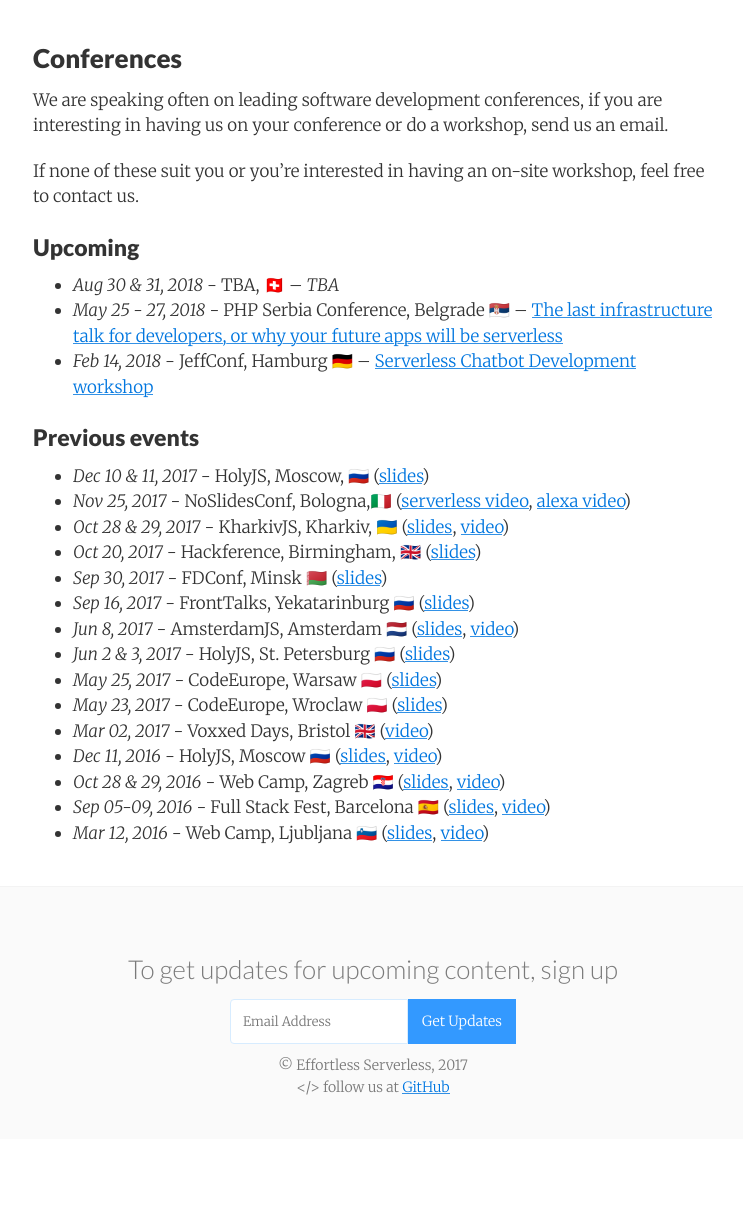
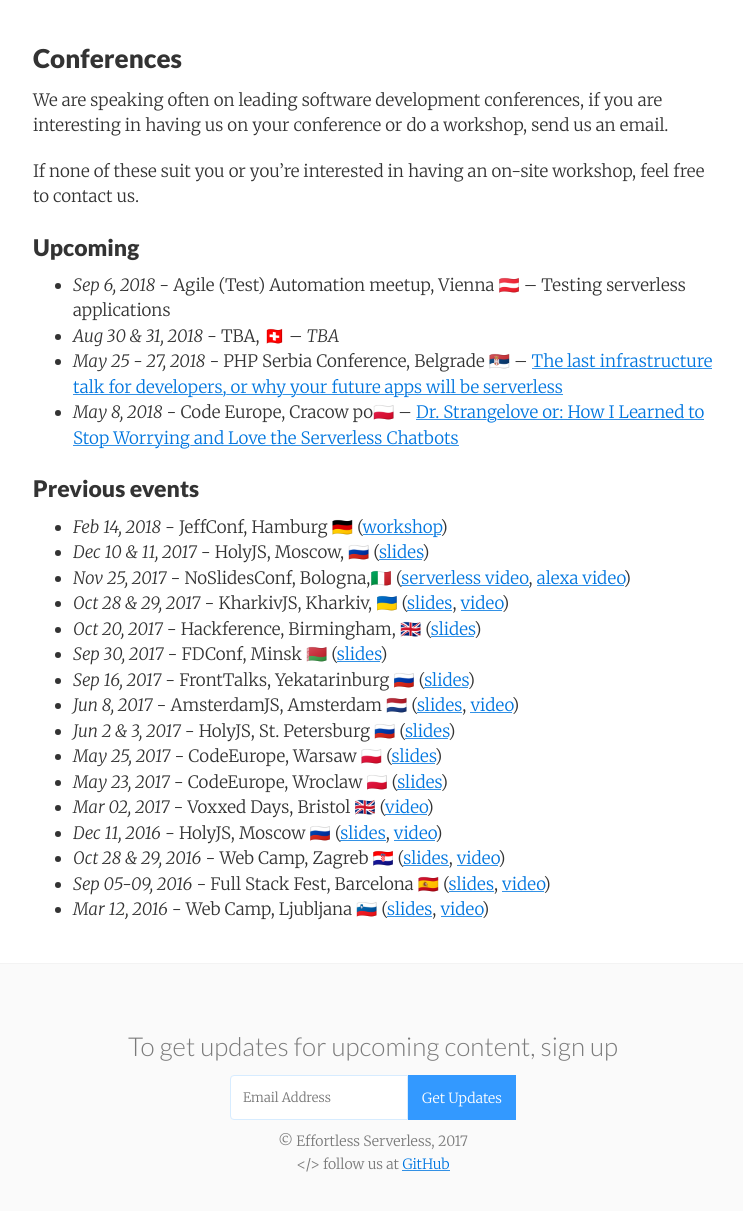
Before and after one commit to serverlesspub/serverless.pub, a Jekyll site: the page built from conferences.md, in a window 1280 px wide, cut to the strip 104-1319 px from the top of the page. Shown: the top 1211 px of the strip, without its empty margins (267-1010 px from the left). Built offline with Jekyll 4.4.1, drawn with Linux system fonts in a browser that asks for light colours; nearby versions of some CDN libraries; before the commit the page ends 1243 px from its top, so only the background shows below that.

Commit message:
Update conferences

```diff
--- a/conferences.md
+++ b/conferences.md
@@ -10,12 +10,14 @@
 
 ### Upcoming
 
+- _Sep 6, 2018_ - Agile (Test) Automation meetup, Vienna 🇦🇹 -- Testing serverless applications
 - _Aug 30 & 31, 2018_ - TBA, 🇨🇭 -- _TBA_
 - _May 25 - 27, 2018_ - PHP Serbia Conference, Belgrade 🇷🇸 -- [The last infrastructure talk for developers, or why your future apps will be serverless](https://conf2018.phpsrbija.rs/sessions)
-- _Feb 14, 2018_ - JeffConf, Hamburg 🇩🇪 -- [Serverless Chatbot Development workshop](https://hamburg.jeffconf.com/workshops)
+- _May 8, 2018_ - Code Europe, Cracow po🇵🇱 -- [Dr. Strangelove or: How I Learned to Stop Worrying and Love the Serverless Chatbots](https://www.codeeurope.pl/en/speakers/slobodan-stojanovic)
 
 ### Previous events
 
+- _Feb 14, 2018_ - JeffConf, Hamburg 🇩🇪 ([workshop](https://github.com/effortless-serverless/serverless-chatbots-workshop))
 - _Dec 10 & 11, 2017_ - HolyJS, Moscow, 🇷🇺 ([slides](https://speakerdeck.com/slobodan/testing-serverless-apps))
 - _Nov 25, 2017_ - NoSlidesConf, Bologna,🇮🇹 ([serverless video](https://youtu.be/zAqjgjGjkR0), [alexa video](https://youtu.be/D-eUnlaqUTw))
 - _Oct 28 & 29, 2017_ - KharkivJS, Kharkiv, 🇺🇦 ([slides](https://speakerdeck.com/simalexan/effortless-serverless-kharkivjs), [video](https://youtu.be/eoNPvQeqMZw))
```
